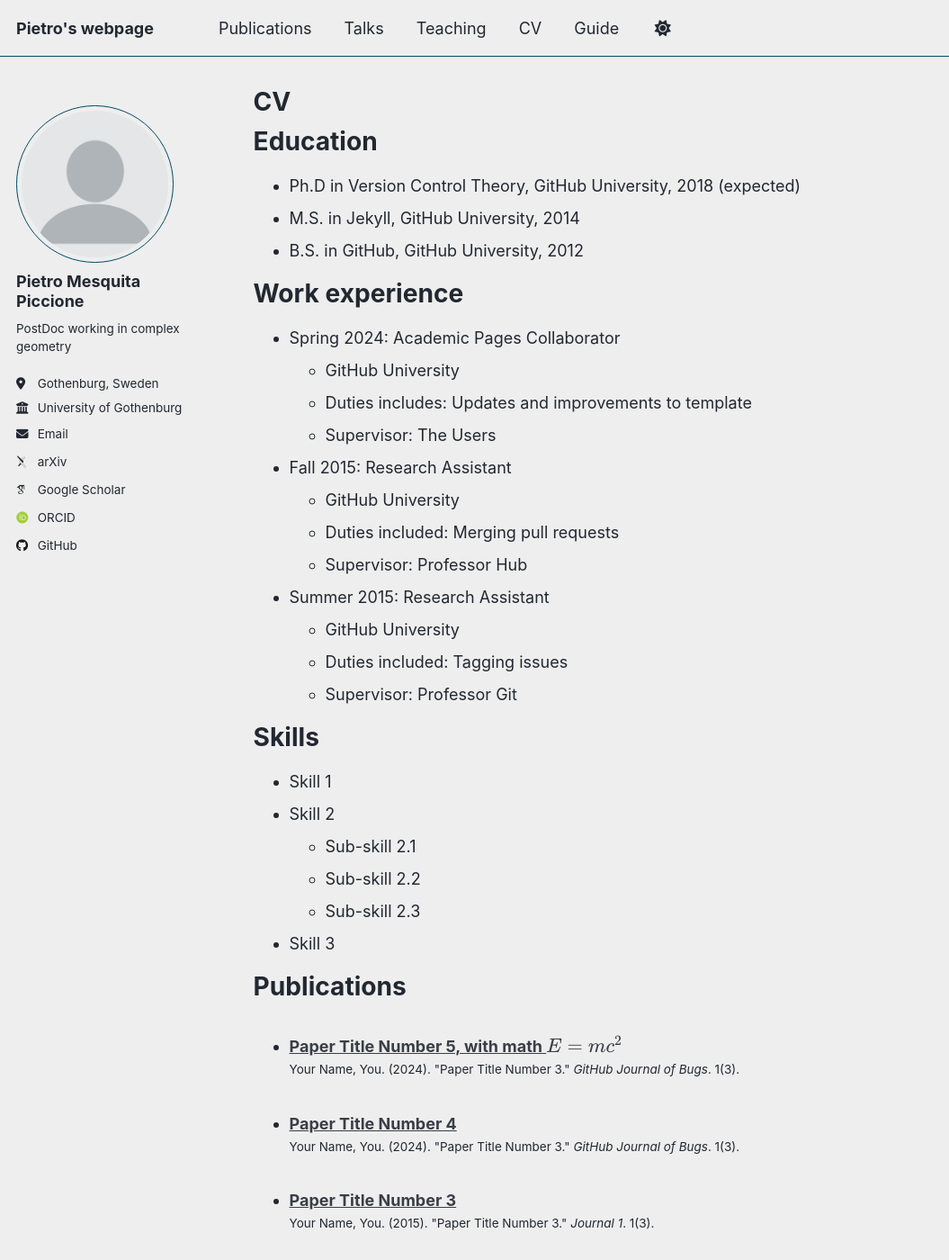
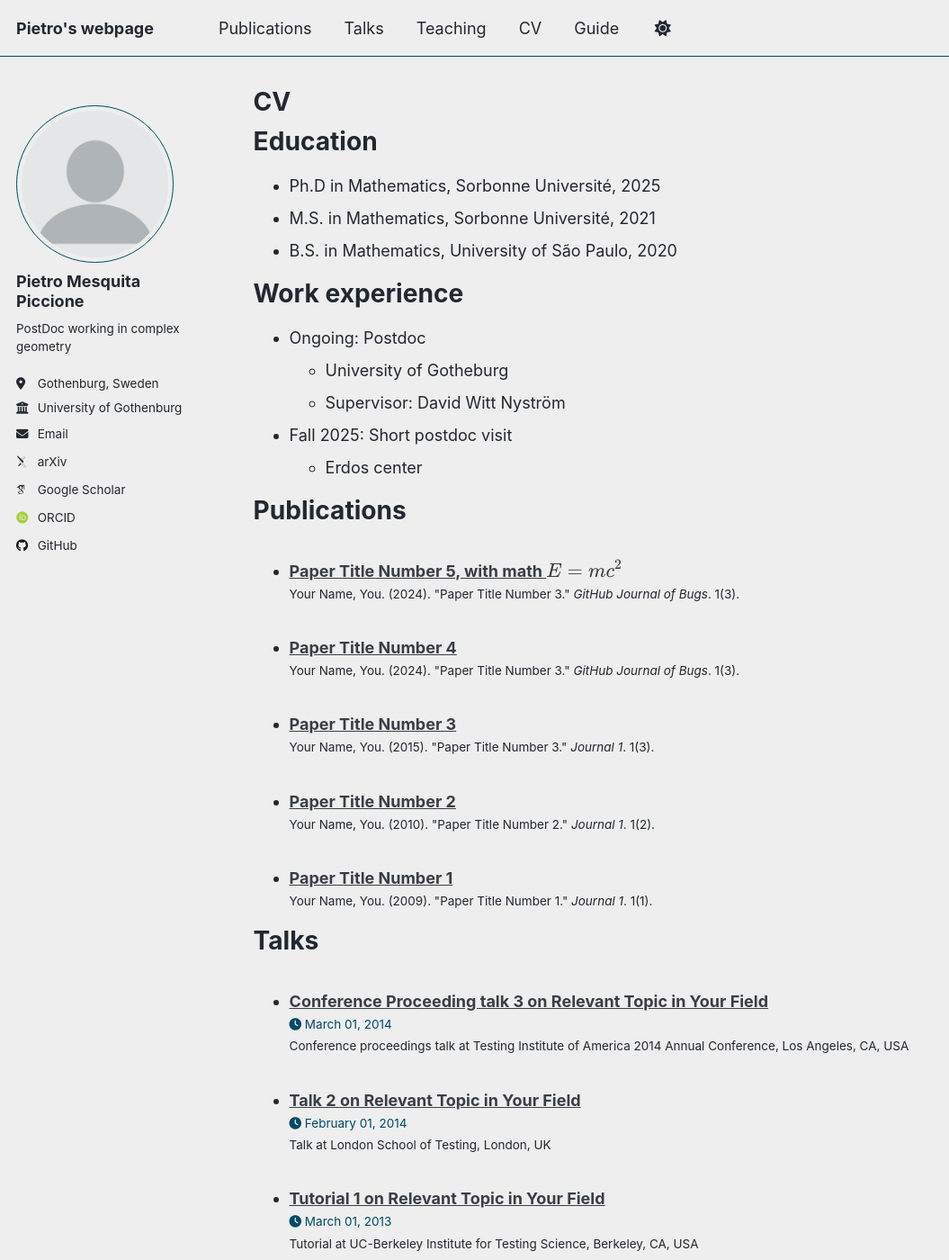
Before and after one commit to pietropic/website, a Jekyll site: the page built from _pages/cv.md, in a window 1280 px wide and 1400 px high. Shown: the whole window at 90% size, without its empty margins (0-1055 px from the left). Built offline with Jekyll 4.4.1, drawn with Linux system fonts in a browser that asks for light colours; some web fonts are replaced; a script that is not in the unit is left out; some of the changed text lies outside the part shown.

Commit message:
some changes

```diff
--- a/_pages/cv.md
+++ b/_pages/cv.md
@@ -11,35 +11,22 @@ redirect_from:
 
 Education
 ======
-* Ph.D in Version Control Theory, GitHub University, 2018 (expected)
-* M.S. in Jekyll, GitHub University, 2014
-* B.S. in GitHub, GitHub University, 2012
+* Ph.D in Mathematics, Sorbonne Université, 2025
+* M.S. in Mathematics, Sorbonne Université, 2021
+* B.S. in Mathematics, University of São Paulo, 2020
 
 Work experience
 ======
-* Spring 2024: Academic Pages Collaborator
-  * GitHub University
-  * Duties includes: Updates and improvements to template
-  * Supervisor: The Users
+* Ongoing: Postdoc
+  * University of Gotheburg
+  * Supervisor: David Witt Nyström
 
-* Fall 2015: Research Assistant
-  * GitHub University
-  * Duties included: Merging pull requests
-  * Supervisor: Professor Hub
 
-* Summer 2015: Research Assistant
-  * GitHub University
-  * Duties included: Tagging issues
-  * Supervisor: Professor Git
+* Fall 2025: Short postdoc visit
+  * Erdos center
 
-Skills
-======
-* Skill 1
-* Skill 2
-  * Sub-skill 2.1
-  * Sub-skill 2.2
-  * Sub-skill 2.3
-* Skill 3
+
+
 
 Publications
 ======
@@ -59,6 +46,6 @@ Teaching
     {% include archive-single-cv.html %}
   {% endfor %}</ul>
 
-Service and leadership
+Service
 ======
 * Currently signed in to 43 different slack teams
```
